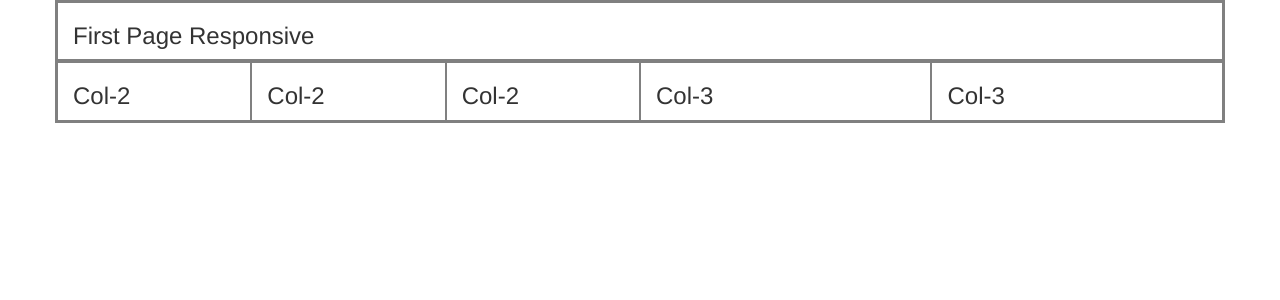
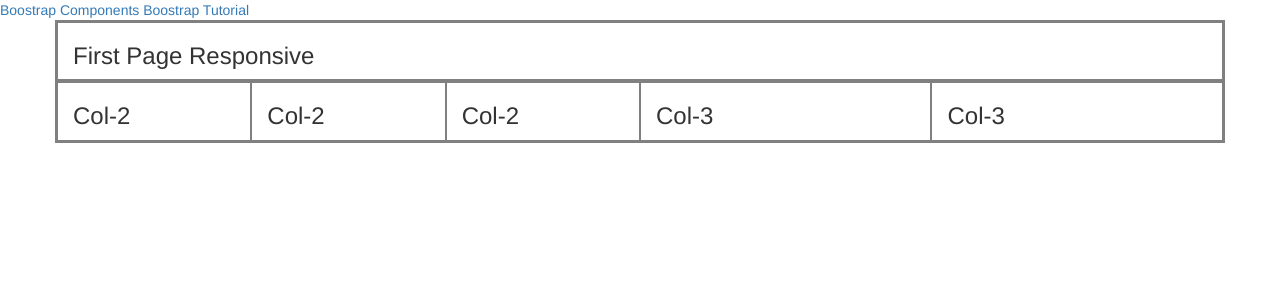
Before and after one commit to iramlopez/firstapp, a Flask app: page /myapp in a window 1280 px wide. Shown: the top 300 px of the page. Run offline with Flask 2, Linux system fonts and the light colour scheme; some libraries are stand-ins or nearby versions.

Commit message:
Adding Boostrap Tutorial links

```diff
--- a/templates/index.html
+++ b/templates/index.html
@@ -17,6 +17,8 @@
 </head>
 
 <body>
+<a href="http://getbootstrap.com/docs/3.3/components">Boostrap Components</a>
+<a href="https://www.w3schools.com/bootstrap/default.asp">Boostrap Tutorial</a>
     <div class="container">
         <div class="row">
 			<div class="col-lg-12">
```
